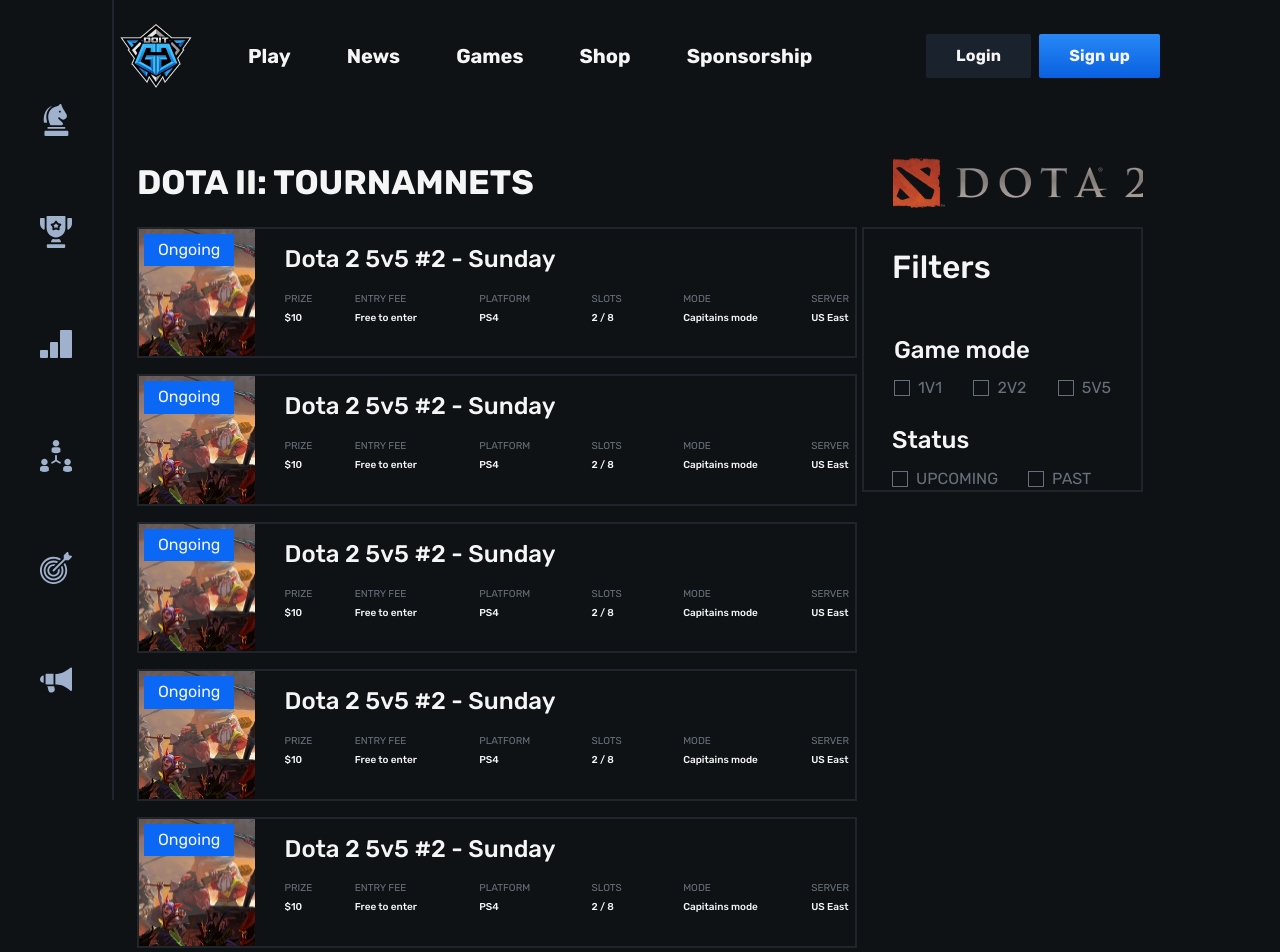
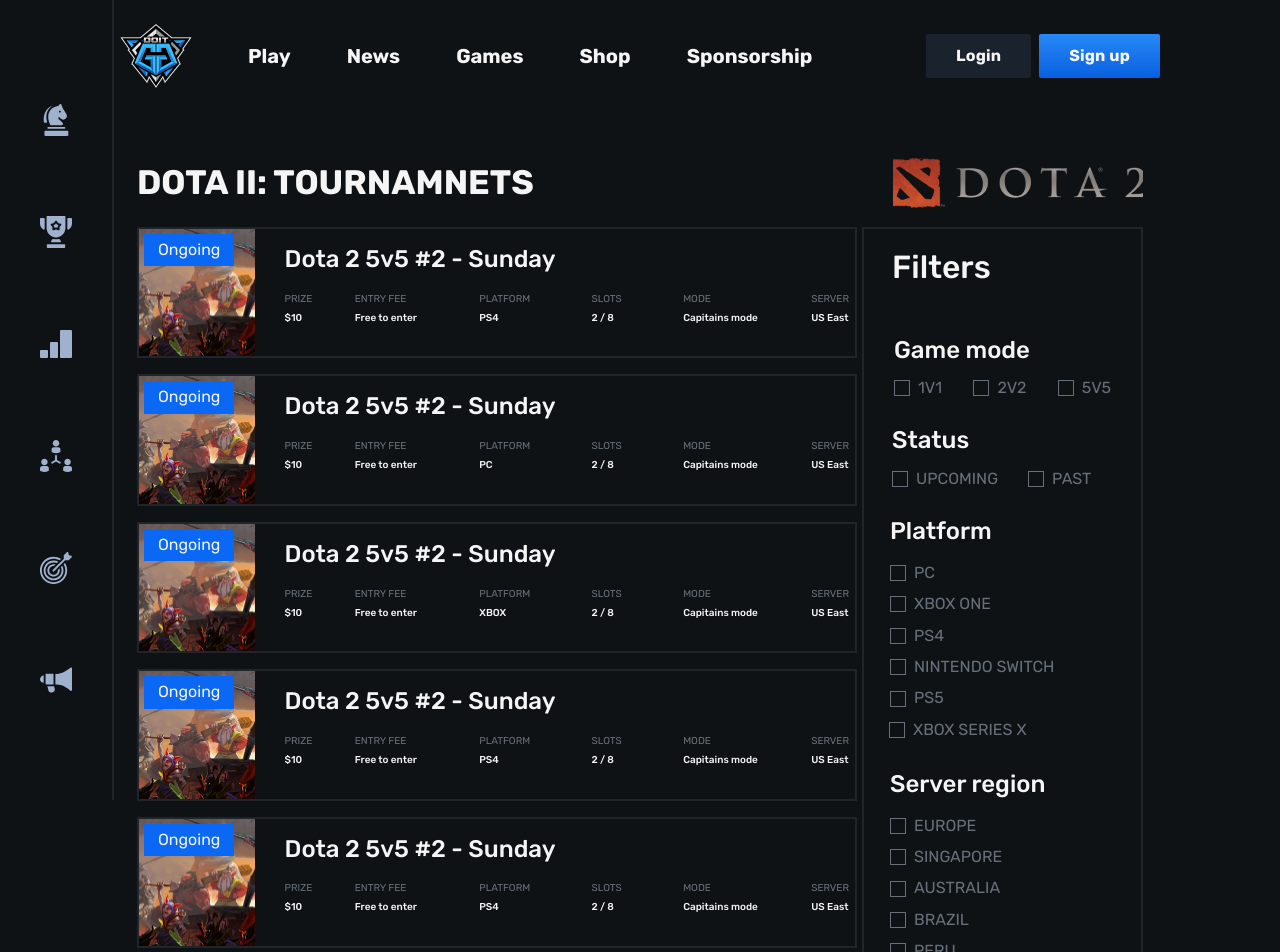
Before and after one commit to M1nt-y/doit, a Vue app: page /tournir in a window 1280 px wide. Shown: the top 952 px of the page. Built offline with nearby package versions, Linux system fonts and the light colour scheme.

Commit message:
dima-dev: доделал полностью фильтрацию и пиксель перфект

```diff
--- a/src/pages/TuornirPage.vue
+++ b/src/pages/TuornirPage.vue
@@ -62,7 +62,7 @@
       <div class="tournir-page__content-right">
         <div class="info">
           <div class="title">
-            <h4>Filters</h4>
+            <h4>Filters <span @click="resetFilters" v-if="anyFilterSelected">clear</span></h4>
           </div>
           <div class="mode">
             <h3>Game mode</h3>
@@ -88,6 +88,32 @@
                 <TwoState v-if="item.state"/>
                 <OneState v-else/>
 
+                <p>{{ item.title }}</p>
+              </div>
+            </div>
+          </div>
+          <div class="platform">
+            <h4>Platform</h4>
+            <div class="con">
+              <div class="item"
+              v-for="(item, index) in platform"
+              :class="{ active: item.state }"
+              @click="toggleStatePlatform(index)">
+                <TwoState v-if="item.state"/>
+                <OneState v-else/>
+                <p>{{ item.title }}</p>
+              </div>
+            </div>
+          </div>
+          <div class="region">
+            <h4>Server region</h4>
+            <div class="con">
+              <div class="item"
+              v-for="(item, index) in region"
+              :class="{ active: item.state }"
+              @click="toggleStateRegion(index)">
+                <TwoState v-if="item.state"/>
+                <OneState v-else/>
                 <p>{{ item.title }}</p>
               </div>
             </div>
@@ -123,6 +149,8 @@
     server: 'US East',
     gameMode: 1,
     status: 1,
+    platformMode: 3,
+    region: 1,
   },
   {
     id: 1,
@@ -132,12 +160,14 @@
     title: 'Dota 2 5v5 #2 - Sunday',
     prize: '$10',
     fee: 'Free to enter',
-    platform: 'PS4',
+    platform: 'PC',
     slot: '2 / 8',
     mode: 'Capitains mode',
     server: 'US East',
     gameMode: 1,
     status: 1,
+    platformMode: 1,
+    region: 2,
   },
   {
     id: 2,
@@ -147,12 +177,14 @@
     title: 'Dota 2 5v5 #2 - Sunday',
     prize: '$10',
     fee: 'Free to enter',
-    platform: 'PS4',
+    platform: 'XBOX',
     slot: '2 / 8',
     mode: 'Capitains mode',
     server: 'US East',
     gameMode: 3,
     status: 1,
+    platformMode: 2,
+    region: 2,
   },
   {
     id: 3,
@@ -168,6 +200,8 @@
     server: 'US East',
     gameMode: 2,
     status: 1,
+    platformMode: 3,
+    region: 3,
   },
   {
     id: 4,
@@ -183,6 +217,8 @@
     server: 'US East',
     gameMode: 2,
     status: 2,
+    platformMode: 3,
+    region: 4,
   },
 ])
 
@@ -223,21 +259,108 @@
 function toggleStateStatus(index){
   status.value[index].state = !status.value[index].state;
 }
+
+const platform = ref([
+  {
+    title: 'PC',
+    platform: 1,
+    state: false,
+  },
+  {
+    title: 'XBOX ONE',
+    platform: 2,
+    state: false,
+  },
+  {
+    title: 'PS4',
+    platform: 3,
+    state: false,
+  },
+  {
+    title: 'NINTENDO SWITCH',
+    platform: 4,
+    state: false,
+  },
+  {
+    title: 'PS5',
+    platform: 5,
+    state: false,
+  },
+  {
+    title: 'XBOX SERIES X',
+    platform: 6,
+    state: false,
+  },
+])
+const region = ref([
+  {
+    title: 'EUROPE',
+    region: 1,
+    state: false,
+  },
+  {
+    title: 'SINGAPORE',
+    region: 2,
+    state: false,
+  },
+  {
+    title: 'AUSTRALIA',
+    region: 3,
+    state: false,
+  },
+  {
+    title: 'BRAZIL',
+    region: 4,
+    state: false,
+  },
+  {
+    title: 'PERU',
+    region: 5,
+    state: false,
+  },
+  {
+    title: 'US EAST',
+    region: 6,
+    state: false,
+  },
+])
+
+function toggleStateRegion(index){
+  region.value[index].state = !region.value[index].state;
+}
+
+function toggleStatePlatform(index){
+  platform.value[index].state = !platform.value[index].state;
+}
+
 const filteredTournir = computed(() => {
-  const selectedModes = mode.value.filter((item) => item.state).map((item) => item.content);
-  const selectedStatus = status.value.filter((item) => item.state).map((item) => item.status);
+  const filters = [
+    { values: mode.value.filter((item) => item.state).map((item) => item.content), prop: 'gameMode' },
+    { values: status.value.filter((item) => item.state).map((item) => item.status), prop: 'status' },
+    { values: platform.value.filter((item) => item.state).map((item) => item.platform), prop: 'platformMode' },
+    { values: region.value.filter((item) => item.state).map((item) => item.region), prop: 'region' },
+  ];
 
-  if (selectedModes.length === 0 && selectedStatus.length === 0) {
+  if (filters.every((filter) => filter.values.length === 0)) {
     return tournir.value;
-  } else if (selectedModes.length === 0) {
-    return tournir.value.filter((item) => selectedStatus.includes(item.status));
-  } else if (selectedStatus.length === 0) {
-    return tournir.value.filter((item) => selectedModes.includes(item.gameMode));
-  } else {
-    return tournir.value.filter((item) => selectedModes.includes(item.gameMode) && selectedStatus.includes(item.status));
   }
+
+  return tournir.value.filter((item) => filters.every((filter) => filter.values.length === 0 || filter.values.includes(item[filter.prop])));
 });
 
+const anyFilterSelected = computed(() => {
+  const arrays = [mode, status, platform, region];
+  return arrays.some((array) => array.value.some((item) => item.state));
+});
+
+const resetFilters = () => {
+  const arrays = [mode, status, platform, region];
+  arrays.forEach((array) => {
+    array.value.forEach((item) => {
+      item.state = false;
+    });
+  });
+};
 
 </script>
 
@@ -296,6 +419,7 @@
       }
       .desctop{
         margin-top: 19px;
+        height: 800px;
         .item{
           display: flex;
           border: 2px solid #20252B;
@@ -383,9 +507,20 @@
         padding-right: 30px;
         .title{
           h4{
+            display: flex;
+            justify-content: space-between;
+            align-items: center;
             color: #F5F5F5;
             font-size: 32px;
             font-weight: 500;
+            span{
+              margin-top: 9px;
+              display: block;
+              color: #B83333;
+              font-size: 16px;
+              font-style: normal;
+              font-weight: 400;
+            }
           }
         }
         .mode{
@@ -447,6 +582,73 @@
             }
           }
         }
+        .platform{
+          margin-top: 25px;
+          transform: translateX(-2px);
+          h4{
+            color: #F5F5F5;
+            font-size: 24px;
+            font-style: normal;
+            font-weight: 500;
+          }
+          .con{
+            margin-top: 13px;
+            .item{
+              display: flex;
+              align-items: center;
+              gap: 8px;
+              margin-bottom: 9px;
+              cursor: pointer;
+              p{
+                color: #67707A;
+                font-size: 16px;
+              }
+            }
+            .item:nth-child(6){
+              margin-top: 8px;
+              transform: translateX(-1px);
+            }
+            .item.active{
+              p{
+                color: #0A68F5;
+              }
+            }
+          }
+        }
+        .region{
+          margin-top: 27px;
+          transform: translateX(-2px);
+          margin-bottom: 20px;
+          h4{
+            color: #F5F5F5;
+            font-size: 24px;
+            font-style: normal;
+            font-weight: 500;
+          }
+          .con{
+            margin-top: 13px;
+            .item{
+              display: flex;
+              align-items: center;
+              gap: 8px;
+              margin-bottom: 9px;
+              cursor: pointer;
+              p{
+                color: #67707A;
+                font-size: 16px;
+              }
+            }
+            .item:nth-child(6){
+              margin-top: 8px;
+              transform: translateX(-1px);
+            }
+            .item.active{
+              p{
+                color: #0A68F5;
+              }
+            }
+          }
+        }
       }
     }
   }
```
